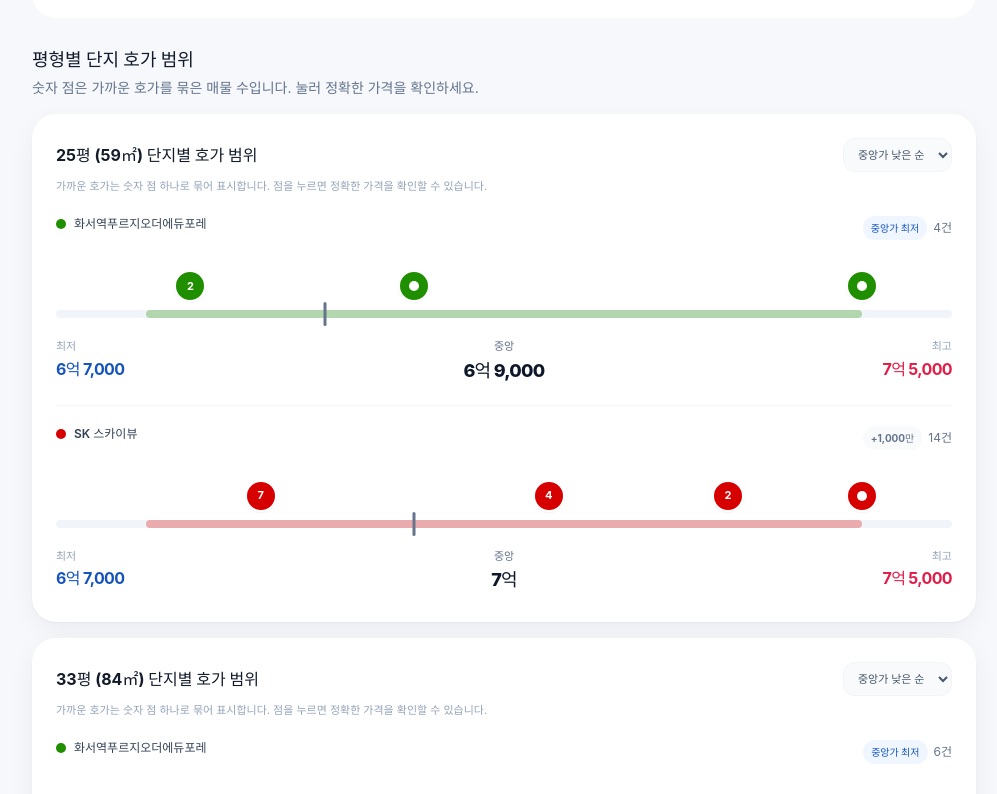
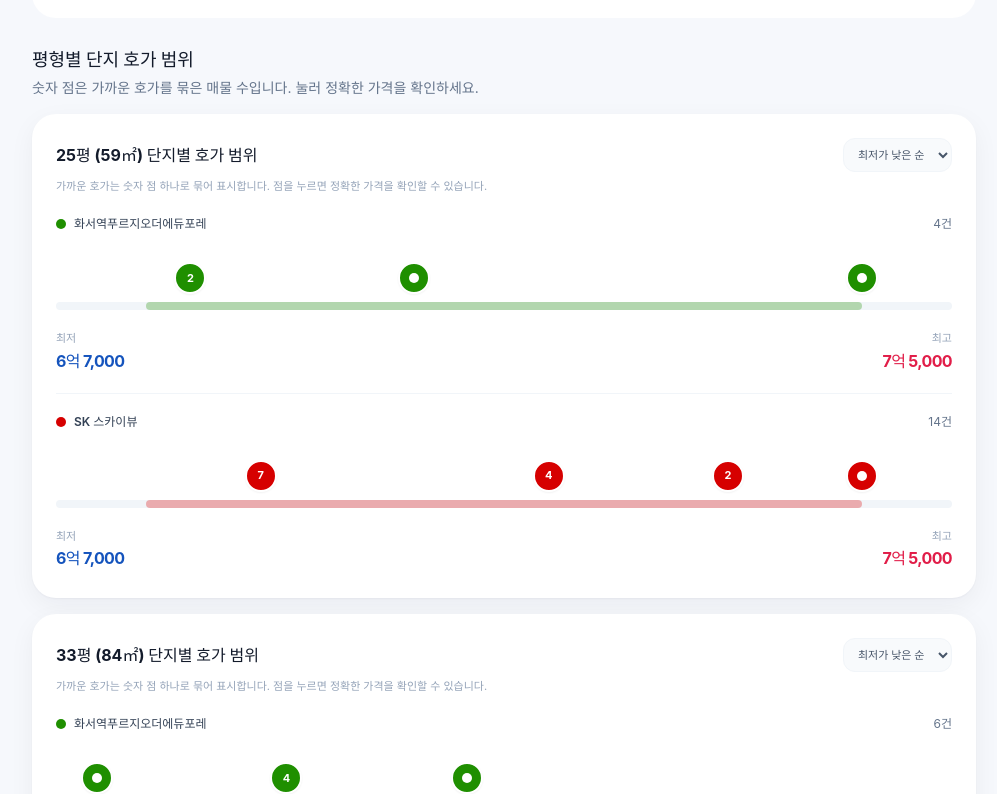
Before and after one commit to impaztt/apt, a React (Vite) app: page / in a window 1280 px wide. Shown: the part 560-1354 px from the top of the page, without its empty margins (264-1261 px from the left). Built offline with nearby package versions, Linux system fonts and the light colour scheme.

Commit message:
Remove dashboard median and detect special area types

```diff
--- a/src/features/comparisons/components/PriceRangeSummary.tsx
+++ b/src/features/comparisons/components/PriceRangeSummary.tsx
@@ -74,10 +74,12 @@ export function PriceRangeSummary({
   summaries,
   title = '단지별 호가 범위',
   listings,
+  showMedian = true,
 }: {
   summaries: ListingAreaSummary[];
   title?: string;
   listings?: ApartmentListing[];
+  showMedian?: boolean;
 }) {
   const [selectedMarkerKey, setSelectedMarkerKey] = useState<string | null>(null);
   const [sortMode, setSortMode] = useState<SortMode>('median');
@@ -90,10 +92,11 @@ export function PriceRangeSummary({
   const position = (price: number) => ((price - start) / (end - start || 1)) * 100;
   const interactive = Boolean(listings);
   const baselineMedian = Math.min(...summaries.map((summary) => summary.median_price));
+  const effectiveSortMode = showMedian || sortMode !== 'median' ? sortMode : 'min';
   const orderedSummaries = [...summaries].sort((a, b) => {
-    if (sortMode === 'min') return a.min_price - b.min_price;
-    if (sortMode === 'count') return b.listing_count - a.listing_count || a.median_price - b.median_price;
-    if (sortMode === 'name') return a.complex_name.localeCompare(b.complex_name, 'ko');
+    if (effectiveSortMode === 'min') return a.min_price - b.min_price;
+    if (effectiveSortMode === 'count') return b.listing_count - a.listing_count || a.min_price - b.min_price;
+    if (effectiveSortMode === 'name') return a.complex_name.localeCompare(b.complex_name, 'ko');
     return a.median_price - b.median_price;
   });
 
@@ -103,11 +106,11 @@ export function PriceRangeSummary({
         <h2 className="text-base font-bold">{title}</h2>
         <select
           className="rounded-xl border border-slate-100 bg-slate-50 px-2.5 py-2 text-[11px] font-semibold text-slate-600"
-          value={sortMode}
+          value={effectiveSortMode}
           onChange={(event) => setSortMode(event.target.value as SortMode)}
           aria-label="단지 정렬"
         >
-          <option value="median">중앙가 낮은 순</option>
+          {showMedian && <option value="median">중앙가 낮은 순</option>}
           <option value="min">최저가 낮은 순</option>
           <option value="count">매물 많은 순</option>
           <option value="name">단지명 순</option>
@@ -133,6 +136,7 @@ export function PriceRangeSummary({
                   <span className="truncate">{summary.complex_name}</span>
                 </p>
                 <div className="flex shrink-0 items-center gap-1.5">
+                  {showMedian && (
                     <span className={`rounded-full px-2 py-1 text-[10px] font-bold ${
                       differenceFromLowestMedian === 0
                         ? 'bg-blue-50 text-brand-700'
@@ -140,6 +144,7 @@ export function PriceRangeSummary({
                     }`}>
                       {differenceFromLowestMedian === 0 ? '중앙가 최저' : `+${formatPrice(differenceFromLowestMedian)}`}
                     </span>
+                  )}
                   <span className="text-slate-500">{summary.listing_count}건</span>
                 </div>
               </div>
@@ -154,11 +159,13 @@ export function PriceRangeSummary({
                       backgroundColor: color,
                     }}
                   />
+                  {showMedian && (
                     <span
                       className="absolute bottom-0 h-6 w-[3px] -translate-x-1/2 rounded-full bg-slate-500"
                       style={{ left: `${position(summary.median_price)}%` }}
                       aria-hidden="true"
                     />
+                  )}
                   {markers.map((marker) => (
                     <button
                       key={marker.key}
@@ -188,21 +195,25 @@ export function PriceRangeSummary({
                       backgroundColor: color,
                     }}
                   />
+                  {showMedian && (
                     <span
                       className="absolute -top-1 bottom-[-4px] w-[4px] -translate-x-1/2 rounded-full bg-ink"
                       style={{ left: `${position(summary.median_price)}%` }}
                     />
+                  )}
                 </div>
               )}
-              <div className="mt-3 grid grid-cols-3 gap-1 text-center">
+              <div className={`mt-3 grid gap-1 text-center ${showMedian ? 'grid-cols-3' : 'grid-cols-2'}`}>
                 <div className="text-left">
                   <p className="text-[11px] font-semibold text-slate-400">최저</p>
                   <p className="metric-number mt-0.5 text-base font-bold text-brand-700">{formatPrice(summary.min_price)}</p>
                 </div>
+                {showMedian && (
                   <div>
                     <p className="text-[11px] font-semibold text-slate-500">중앙</p>
                     <p className="metric-number mt-0.5 text-lg font-extrabold text-slate-900">{formatPrice(summary.median_price)}</p>
                   </div>
+                )}
                 <div className="text-right">
                   <p className="text-[11px] font-semibold text-slate-400">최고</p>
                   <p className="metric-number mt-0.5 text-base font-bold text-rose-600">{formatPrice(summary.max_price)}</p>
--- a/src/pages/ComplexDataInputPage.tsx
+++ b/src/pages/ComplexDataInputPage.tsx
@@ -260,7 +260,7 @@ export function ComplexDataInputPage() {
             <li>1. 아래 내용을 전체 선택한 뒤, 정리한 <code className="rounded bg-white px-1.5 py-0.5 text-xs">complex_name / items</code> JSON을 그대로 붙여넣습니다.</li>
             <li>2. <code className="rounded bg-white px-1.5 py-0.5 text-xs">supply_area_m2 / exclusive_area_m2</code>는 평형 표시 규칙으로 자동 변환됩니다. <code className="rounded bg-white px-1.5 py-0.5 text-xs">broker_details</code>는 동일 매물의 중개사 상세로 보존됩니다.</li>
             <li>3. 가격 범위 매물은 <code className="rounded bg-white px-1.5 py-0.5 text-xs">is_price_range: true</code>, <code className="rounded bg-white px-1.5 py-0.5 text-xs">price_min_text / price_max_text</code>로 넣으면 낮은 금액을 호가 비교 기준으로 계산합니다.</li>
-            <li>4. 펜트·테라스 매물만 <code className="rounded bg-white px-1.5 py-0.5 text-xs">"special_unit_type": "펜트"</code> 또는 <code className="rounded bg-white px-1.5 py-0.5 text-xs">"테라스"</code>를 넣습니다. 일반세대는 생략하거나 <code className="rounded bg-white px-1.5 py-0.5 text-xs">null</code>로 둡니다.</li>
+            <li>4. <code className="rounded bg-white px-1.5 py-0.5 text-xs">supply_area_type</code> 또는 <code className="rounded bg-white px-1.5 py-0.5 text-xs">exclusive_area_type</code> 코드에 <code className="rounded bg-white px-1.5 py-0.5 text-xs">P</code>가 있으면 펜트, <code className="rounded bg-white px-1.5 py-0.5 text-xs">T</code>가 있으면 테라스로 자동 분류합니다. 필요하면 <code className="rounded bg-white px-1.5 py-0.5 text-xs">special_unit_type</code>으로 직접 지정할 수도 있습니다.</li>
             <li>5. <strong>JSON 검증 및 미리보기</strong>로 일반세대 기준 평형별 매매 가격이 맞는지 확인합니다.</li>
             <li>6. 수집 기준일을 확인하고 관리자 저장 키를 입력한 뒤 <strong>오늘 데이터 저장</strong>을 누릅니다.</li>
             <li>7. 재배포 후 단지 상세와 대시보드에서 변경 내용을 확인합니다.</li>
@@ -270,7 +270,7 @@ export function ComplexDataInputPage() {
             <li>1. 기존 단지 매물을 수정할 때는 <code className="rounded bg-white px-1.5 py-0.5 text-xs">complex_name / items</code> JSON을 그대로 붙여넣습니다. 단지명이 일치하면 자동으로 수정 대상으로 인식합니다.</li>
             <li>2. 새 단지는 아래 <strong>신규 단지명</strong>을 입력하고, <code className="rounded bg-white px-1.5 py-0.5 text-xs">data_version: "m2_with_broker_details_v1"</code> 형식의 매물 JSON을 붙여넣으면 됩니다.</li>
             <li>3. 공급·전용면적은 <code className="rounded bg-white px-1.5 py-0.5 text-xs">㎡</code> 입력값을 기준으로 평형 규칙에 자동 연결하고, 중개사 상세는 매물 안에서 펼쳐볼 수 있게 저장합니다.</li>
-            <li>4. 펜트·테라스 매물은 <code className="rounded bg-white px-1.5 py-0.5 text-xs">special_unit_type</code>에 유형을 넣습니다. 일반 통계에서는 기본 제외되고 화면에서 포함 여부를 선택할 수 있습니다.</li>
+            <li>4. 타입 코드가 <code className="rounded bg-white px-1.5 py-0.5 text-xs">120PB</code>처럼 <code className="rounded bg-white px-1.5 py-0.5 text-xs">P</code>를 포함하면 펜트, <code className="rounded bg-white px-1.5 py-0.5 text-xs">T</code>를 포함하면 테라스로 자동 분류됩니다. 특수세대는 일반 통계에서 기본 제외됩니다.</li>
             <li>5. 새 단지일 때만 아래에서 포함할 비교 그룹을 확인하거나 수정합니다.</li>
             <li>6. 수집 기준일을 선택하고 관리자 저장 키로 저장합니다.</li>
             <li>7. 재배포 후 단지 목록과 비교 화면에 추가 또는 수정 내용이 표시됩니다.</li>
--- a/src/pages/DashboardPage.tsx
+++ b/src/pages/DashboardPage.tsx
@@ -166,14 +166,14 @@ export function DashboardPage() {
                 const areaSummaries = summarizeListings(analysisListings, complexes, option.key, complexIds);
                 return (
                   <div key={option.key} className="space-y-3">
-                    <PriceRangeSummary summaries={areaSummaries} listings={analysisListings} title={`${option.label} 단지별 호가 범위`} />
+                    <PriceRangeSummary summaries={areaSummaries} listings={analysisListings} title={`${option.label} 단지별 호가 범위`} showMedian={false} />
                   </div>
                 );
               })}
             </section>
           ) : (
             <>
-              <PriceRangeSummary summaries={summaries} listings={analysisListings} title={`${scopeLabel} 단지별 실제 호가`} />
+              <PriceRangeSummary summaries={summaries} listings={analysisListings} title={`${scopeLabel} 단지별 실제 호가`} showMedian={false} />
             </>
           )}
 
--- a/src/shared/data/staticData.ts
+++ b/src/shared/data/staticData.ts
@@ -72,14 +72,26 @@ function optionalNumber(value: unknown): number | null {
 }
 
 function specialUnitType(row: Record<string, unknown>): string | null {
-  const value =
+  const explicitValue =
     optionalText(row.special_unit_type) ??
     optionalText(row.special_type) ??
     optionalText(row.unit_variant);
-  if (!value || ['일반', '일반세대', '일반형', '없음', 'false', 'N'].includes(value)) {
-    return row.is_special_unit === true ? '특수세대' : null;
+  if (explicitValue && !['일반', '일반세대', '일반형', '없음', 'false', 'N'].includes(explicitValue)) {
+    return explicitValue;
   }
-  return value;
+  const typedAreaCodes = [row.supply_area_type, row.exclusive_area_type, row.area_type]
+    .map(optionalText)
+    .filter((value): value is string => value !== null)
+    .map((value) => value.toUpperCase().replace(/\s|㎡/g, '').replace(/M2/g, ''));
+  const typeSuffixes = typedAreaCodes
+    .map((value) => value.match(/^\d+(?:\.\d+)?([A-Z]+)$/)?.[1] ?? '')
+    .filter(Boolean);
+  const hasPenthouseCode = typeSuffixes.some((value) => value.includes('P'));
+  const hasTerraceCode = typeSuffixes.some((value) => value.includes('T'));
+  if (hasPenthouseCode && hasTerraceCode) return '펜트·테라스';
+  if (hasPenthouseCode) return '펜트';
+  if (hasTerraceCode) return '테라스';
+  return row.is_special_unit === true ? '특수세대' : null;
 }
 
 function m2ToPyeong(value: number | null): number | null {
```
Lines whose indentation alone changed are shown as unchanged.
